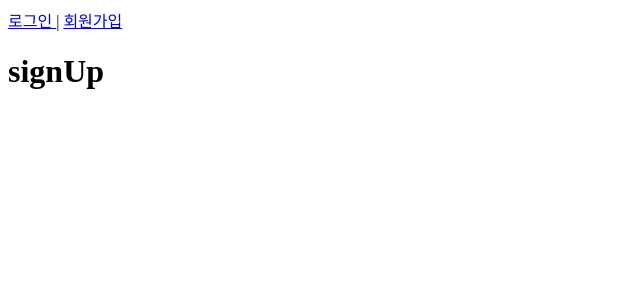
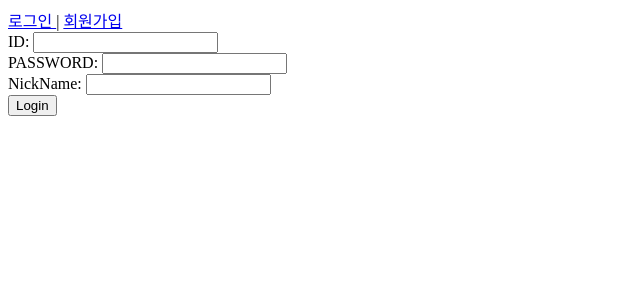
Before and after one commit to kalkin2/jwt_demo_front, a Vue app: page /signup in a window 1280 px wide. Shown: the top 300 px of the page, without its empty margins (0-640 px from the left). Built offline with nearby package versions, Linux system fonts and the light colour scheme.

Commit message:
로그인폼생성

```diff
--- a/src/App.vue
+++ b/src/App.vue
@@ -1,15 +1,15 @@
 <template>
 	<div>
-		<header>
-			<router-link to="/login">로그인 </router-link> |
-			<router-link to="/signup">회원가입</router-link>
-		</header>
+		<AppHeader></AppHeader>
 		<router-view></router-view>
 	</div>
 </template>
 
 <script>
-export default {};
+import AppHeader from '@/components/common/AppHeader.vue';
+export default {
+	components: { AppHeader },
+};
 </script>
 
 <style></style>
--- /dev/null
+++ b/src/components/SignupForm.vue
@@ -0,0 +1,23 @@
+<template>
+	<form>
+		<div>
+			<label for="username">ID: </label>
+			<input id="username" type="text" />
+		</div>
+		<div>
+			<label for="password">PASSWORD: </label>
+			<input id="password" type="text" />
+		</div>
+		<div>
+			<label for="nickname">NickName: </label>
+			<input id="nickname" type="text" />
+		</div>
+	</form>
+	<button type="submit">Login</button>
+</template>
+
+<script>
+export default {};
+</script>
+
+<style lang="scss" scoped></style>
--- /dev/null
+++ b/src/components/common/AppHeader.vue
@@ -0,0 +1,12 @@
+<template>
+	<header>
+		<router-link to="/login">로그인 </router-link> |
+		<router-link to="/signup">회원가입</router-link>
+	</header>
+</template>
+
+<script>
+export default {};
+</script>
+
+<style></style>
--- a/src/views/SignupPage.vue
+++ b/src/views/SignupPage.vue
@@ -1,9 +1,16 @@
 <template>
-	<div><h1>signUp</h1></div>
+	<div>
+		<SignupForm />
+	</div>
 </template>
 
 <script>
-export default {};
+import SignupForm from '@/components/SignupForm';
+export default {
+	components: {
+		SignupForm,
+	},
+};
 </script>
 
 <style></style>
```
